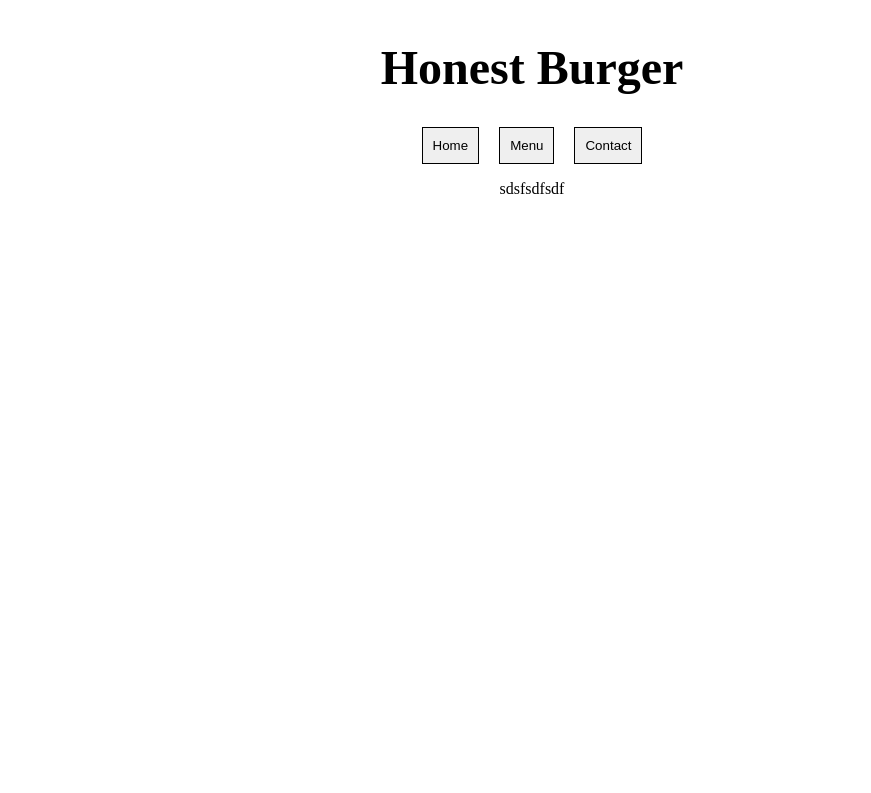
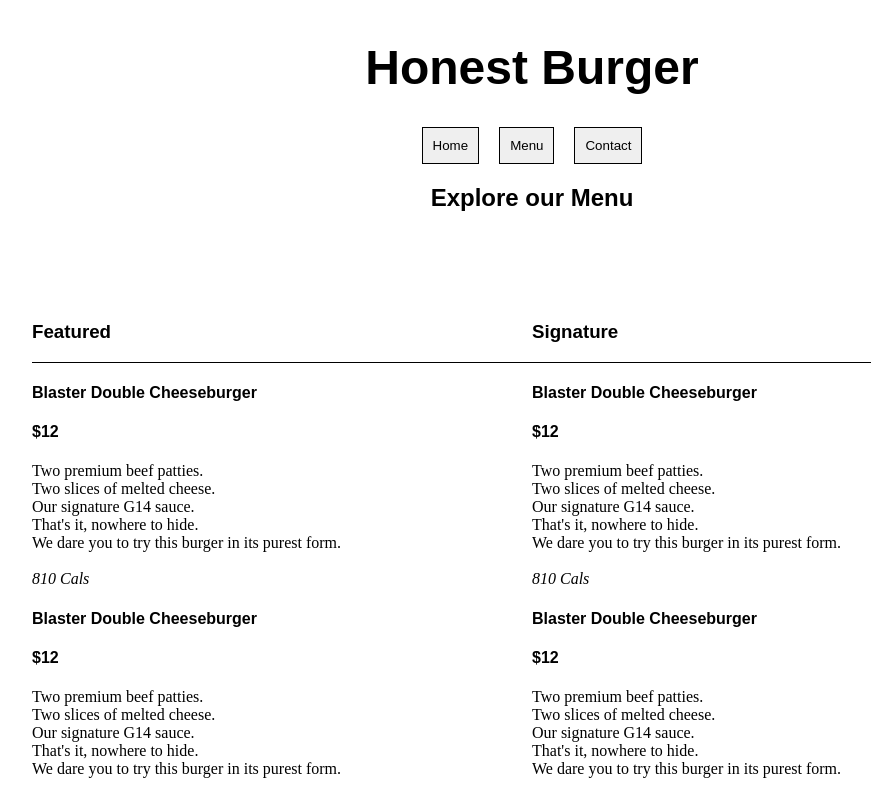
Before and after one commit to KaashDev/restaurant-page, a website built with webpack: page src/template.html in a window 1280 px wide. Both pictures are taken after a click on the button "Menu". Shown: the top 793 px of the page, without its empty margins (108-979 px from the left). Built offline with nearby package versions, Linux system fonts and the light colour scheme.

Commit message:
Create menu builder

```diff
--- a/src/index.js
+++ b/src/index.js
@@ -7,3 +7,5 @@ homeBtn.addEventListener("click",generateHome);
 
 const menuBtn = document.querySelector("#menu");
 menuBtn.addEventListener("click",generateBody);
+
+generateHome();
--- a/src/menu.js
+++ b/src/menu.js
@@ -1,10 +1,60 @@
+function createMenuItem(name, price, description) {
+    const menuItem = document.createElement("div");
+    menuItem.classList.add("menu-item");
+
+    const itemName = document.createElement("h4");
+    itemName.textContent = name;
+    menuItem.appendChild(itemName);
+
+    const itemPrice = document.createElement("h4");
+    itemPrice.textContent = price;
+    menuItem.appendChild(itemPrice);
+
+    const itemDesc = document.createElement("p");
+    itemDesc.innerHTML = description;
+    menuItem.appendChild(itemDesc);
+
+    return menuItem;
+}
+
+function createMenuSection(title, items) {
+    const section = document.createElement("div");
+
+    const sectionTitle = document.createElement("h3");
+    sectionTitle.textContent = title;
+    section.appendChild(sectionTitle);
+
+    const separator = document.createElement("div");
+    separator.classList.add("separator");
+    section.appendChild(separator);
+
+    items.forEach(item => {
+        section.appendChild(createMenuItem(item.name, item.price, item.description));
+    });
+
+    return section;
+}
+
 function generateBody(){
     const content = document.querySelector("#content");
     content.innerHTML = "";
 
-    const p = document.createElement("p");
-    p.textContent = "sdsfsdfsdf";
-    content.appendChild(p);
+    const title = document.createElement("h2");
+    title.textContent = "Explore our Menu";
+    content.appendChild(title);
+
+    const container = document.createElement("div");
+    container.classList.add("container");
+
+    const burgerDesc = "Two premium beef patties.<br>Two slices of melted cheese.<br>Our signature G14 sauce.<br>That's it, nowhere to hide.<br>We dare you to try this burger in its purest form.<br><br><em>810 Cals</em>";
+    const burgerItem = { name: "Blaster Double Cheeseburger", price: "$12", description: burgerDesc };
+
+    container.appendChild(createMenuSection("Featured",  [burgerItem, burgerItem, burgerItem]));
+    container.appendChild(createMenuSection("Signature", [burgerItem, burgerItem, burgerItem]));
+    container.appendChild(createMenuSection("OG Burgers",[burgerItem, burgerItem, burgerItem]));
+    container.appendChild(createMenuSection("Vegan",     [burgerItem, burgerItem, burgerItem]));
+
+    content.appendChild(container);
 }
 
 export {generateBody};
--- a/src/styles.css
+++ b/src/styles.css
@@ -1,3 +1,7 @@
+body{
+    font-family: Arial, Helvetica, sans-serif;
+}
+
 #logo{
     font-size: 3rem;
 }
@@ -50,3 +54,7 @@ nav > button{
     width: 100%;
     border-top: 1px solid black;
 }
+
+.menu-item>p{
+    font-family: 'Times New Roman', Times, serif;
+}
```
Also changed, not shown: src/template.html (+0 -1 lines).
